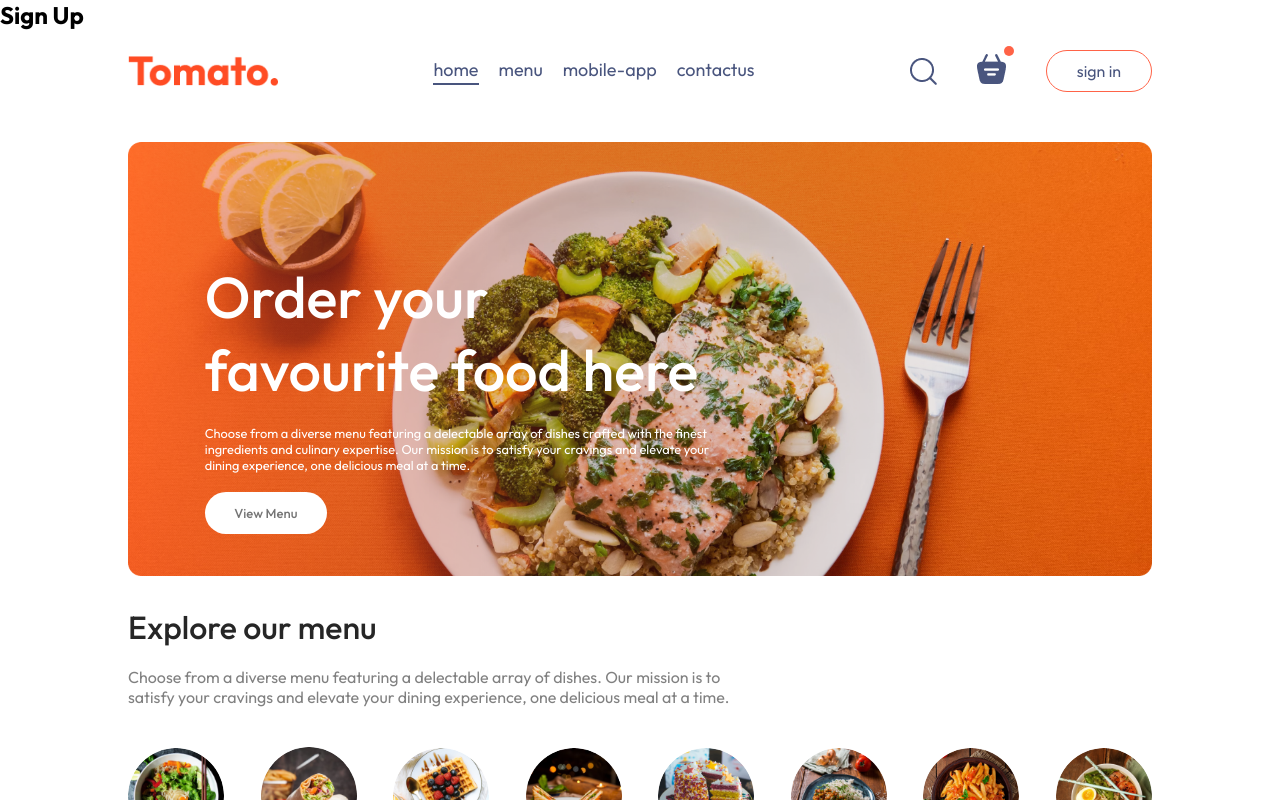
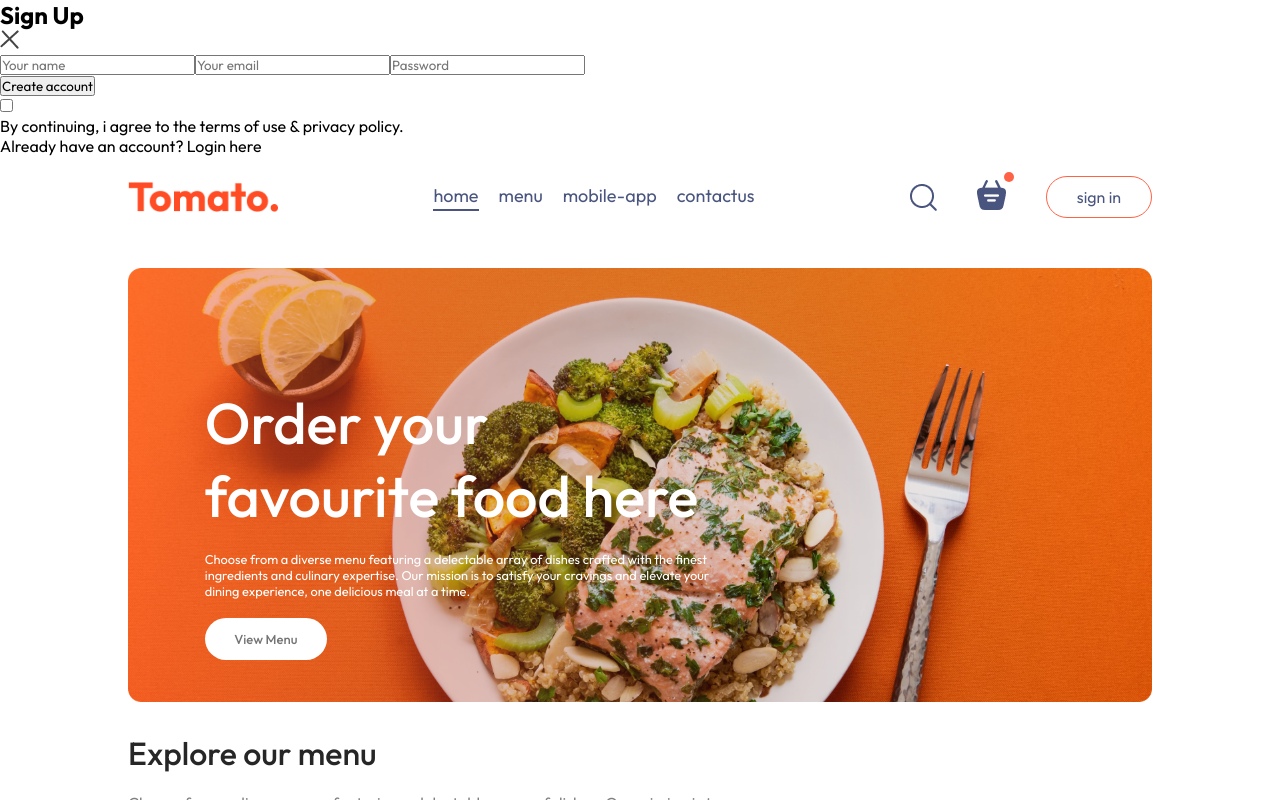
Before and after one commit to NilimaSardar/Hunger_FoodOrderingApp, a React (Vite) app in the folder Hunger/: page / in a window 1280 px wide. Both pictures are taken after a click on the button "sign in". Shown: the top 800 px of the page. Built offline with nearby package versions, Linux system fonts and the light colour scheme.

Commit message:
content of sign in and sign up done

```diff
--- a/Hunger/src/App.jsx
+++ b/Hunger/src/App.jsx
@@ -17,7 +17,7 @@
 
   return (
     <>
-    {showLogin?<LoginPopup/>:<></>}
+    {showLogin?<LoginPopup setShowLogin={setShowLogin}/>:<></>}
       <div className='app'>
         <Navbar setShowLogin={setShowLogin}/>
         <Routes>
--- a/Hunger/src/components/LoginPopup/LoginPopup.jsx
+++ b/Hunger/src/components/LoginPopup/LoginPopup.jsx
@@ -1,7 +1,8 @@
 import React, { useState } from 'react'
 import styled from 'styled-components'
+import { assets } from '../../assets/frontend_assets/assets'
 
-const LoginPopup = () => {
+const LoginPopup = ({setShowLogin}) => {
 
     const [currState, setCurrState] = useState("Sign Up")
 
@@ -10,7 +11,22 @@
         <form className="login-popup-container">
             <div className="login-popup-title">
                 <h2>{currState}</h2>
+                <img onClick={()=>setShowLogin(false)} src={assets.cross_icon} alt="" />
             </div>
+            <div className="login-popup-inputs">
+              {currState==="Login"?<></>:<input type="text" placeholder='Your name' required />}
+              <input type="email" placeholder='Your email' required />
+              <input type="password" placeholder='Password' required />
+            </div>
+            <button>{currState==='Sign Up'?'Create account':'Login'}</button>
+            <div className="login-popup-condition">
+              <input type="checkbox" required />
+              <p>By continuing, i agree to the terms of use & privacy policy.</p>
+            </div>
+            {currState==="Login"
+            ?<p>Create a new account? <span onClick={()=>setCurrState("Sign Up")}>Click here</span></p>
+            :<p>Already have an account? <span onClick={()=>setCurrState("Login")}>Login here</span></p>
+            }
         </form>
     </LoginPopupStyle>
   )
```
